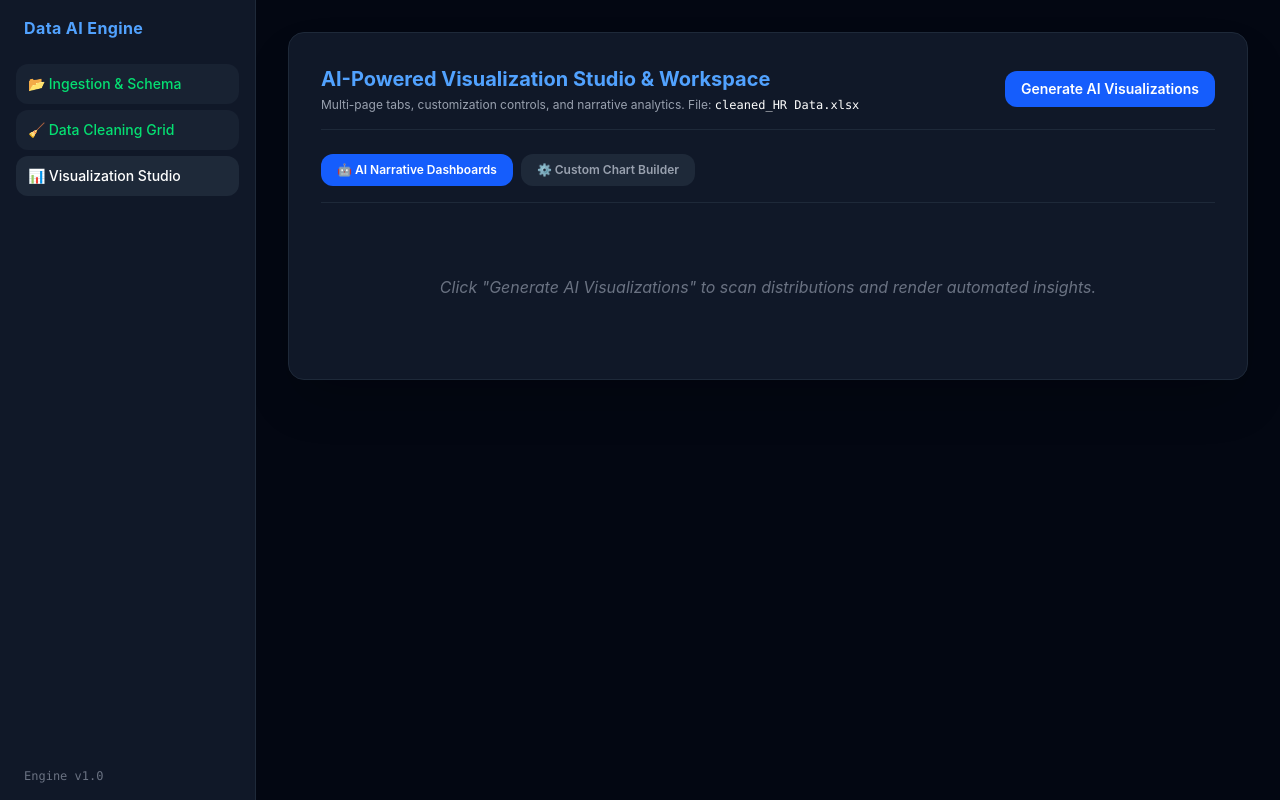
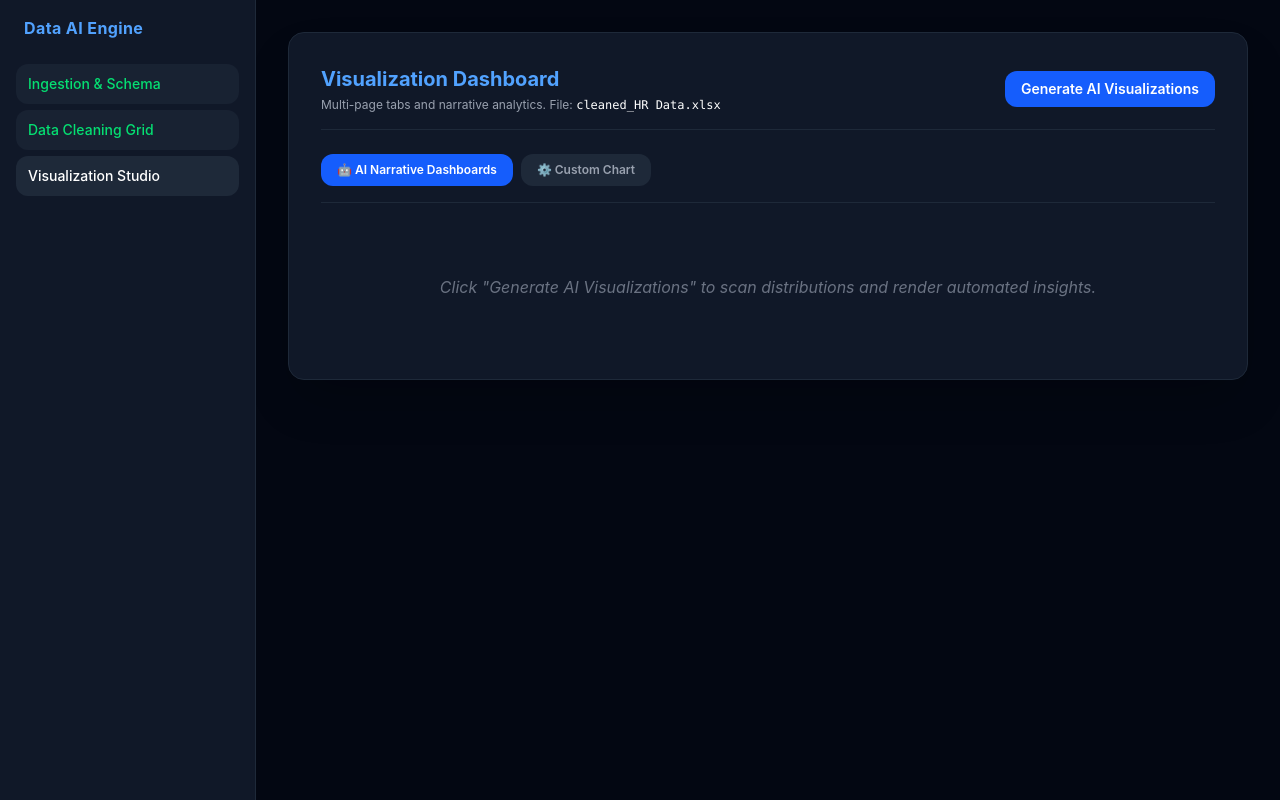
Before and after one commit to DanishRay/Automatic-Cleaning-Visualization-Software, a website: page app/static/visualize.html in a window 1280 px wide. Drawn offline with Linux system fonts and the light colour scheme.

Commit message:
Modified and remove in static file

```diff
--- a/app/static/visualize.html
+++ b/app/static/visualize.html
@@ -13,32 +13,31 @@
             <h2 class="text-base font-bold text-blue-400 mb-6 px-2 tracking-wide">Data AI Engine</h2>
             <nav class="space-y-1.5">
                 <a href="#" id="sidebar-ingestion-link" class="flex items-center gap-3 px-3 py-2.5 rounded-xl text-green-400 bg-gray-800/60 font-medium text-sm transition">
-                    📂 Ingestion & Schema
+                    Ingestion & Schema
                 </a>
                 <a href="#" id="sidebar-cleaning-link" class="flex items-center gap-3 px-3 py-2.5 rounded-xl text-green-400 bg-gray-800/60 font-medium text-sm transition">
-                    🧹 Data Cleaning Grid
+                    Data Cleaning Grid
                 </a>
                 <a href="#" id="sidebar-visualize-link" class="flex items-center gap-3 px-3 py-2.5 rounded-xl bg-gray-800 text-white font-medium text-sm transition">
-                    📊 Visualization Studio
+                    Visualization Studio
                 </a>
             </nav>
         </div>
-        <div class="text-xs text-gray-500 px-2 font-mono">Engine v1.0</div>
     </aside>
 
     <main class="flex-1 flex flex-col p-8 overflow-y-auto gap-6">
         <div class="w-full max-w-7xl bg-gray-900 border border-gray-800 rounded-2xl shadow-2xl p-8">
             <div class="flex justify-between items-center mb-6 border-b border-gray-800 pb-4">
                 <div>
-                    <h1 class="text-xl font-bold text-blue-400">AI-Powered Visualization Studio & Workspace</h1>
-                    <p class="text-xs text-gray-400 mt-1">Multi-page tabs, customization controls, and narrative analytics. File: <span id="current-filename" class="text-white font-mono"></span></p>
+                    <h1 class="text-xl font-bold text-blue-400">Visualization Dashboard</h1>
+                    <p class="text-xs text-gray-400 mt-1">Multi-page tabs and narrative analytics. File: <span id="current-filename" class="text-white font-mono"></span></p>
                 </div>
                 <button id="load-recommendations-btn" class="bg-blue-600 hover:bg-blue-500 text-white px-4 py-2 rounded-xl text-sm font-semibold transition">Generate AI Visualizations</button>
             </div>
 
             <div class="flex gap-2 border-b border-gray-800 pb-4 mb-6">
                 <button onclick="switchTab('ai-insights')" id="tab-btn-ai-insights" class="px-4 py-2 rounded-xl text-xs font-semibold bg-blue-600 text-white transition">🤖 AI Narrative Dashboards</button>
-                <button onclick="switchTab('custom-builder')" id="tab-btn-custom-builder" class="px-4 py-2 rounded-xl text-xs font-semibold bg-gray-800 text-gray-400 hover:text-white transition">⚙️ Custom Chart Builder</button>
+                <button onclick="switchTab('custom-builder')" id="tab-btn-custom-builder" class="px-4 py-2 rounded-xl text-xs font-semibold bg-gray-800 text-gray-400 hover:text-white transition">⚙️ Custom Chart</button>
             </div>
 
             <div id="tab-ai-insights" class="space-y-8">
@@ -86,8 +85,7 @@
 
                     <div class="lg:col-span-2 bg-gray-950 border border-gray-800 rounded-xl p-6 flex flex-col justify-between">
                         <div class="flex justify-between items-center mb-4">
-                            <h3 id="custom-preview-title" class="font-bold text-sm text-gray-200">Custom Workspace Canvas</h3>
-                            <span class="text-xs font-mono uppercase bg-gray-900 px-2.5 py-1 rounded text-purple-400 border border-gray-800">Interactive View</span>
+                            <span class="text-xs font-mono uppercase bg-gray-900 px-2.5 py-1 rounded text-purple-400 border border-gray-800">Visualization Result</span>
                         </div>
                         <div class="relative h-80 w-full bg-gray-900/50 rounded-xl p-2 border border-gray-800/60 flex items-center justify-center">
                             <canvas id="custom-canvas"></canvas>
@@ -247,7 +245,7 @@
                             <div class="bg-gray-900 border border-gray-800 rounded-xl p-4 flex flex-col justify-between">
                                 <div>
                                     <h4 class="text-xs font-bold text-purple-400 uppercase tracking-wide mb-3 flex items-center gap-2">
-                                        <span>🤖</span> AI Trend & Anomaly Insights
+                                        <span>🤖</span> AI Insights
                                     </h4>
                                     <ul class="space-y-2 text-xs text-gray-300 leading-relaxed">
                                         <li class="flex items-start gap-2"><span class="text-purple-400 font-bold">•</span><span>${rationaleText}</span></li>
```
Also changed, not shown: app/static/cleaning.html (+5 -6 lines), app/static/index.html (+5 -6 lines).
